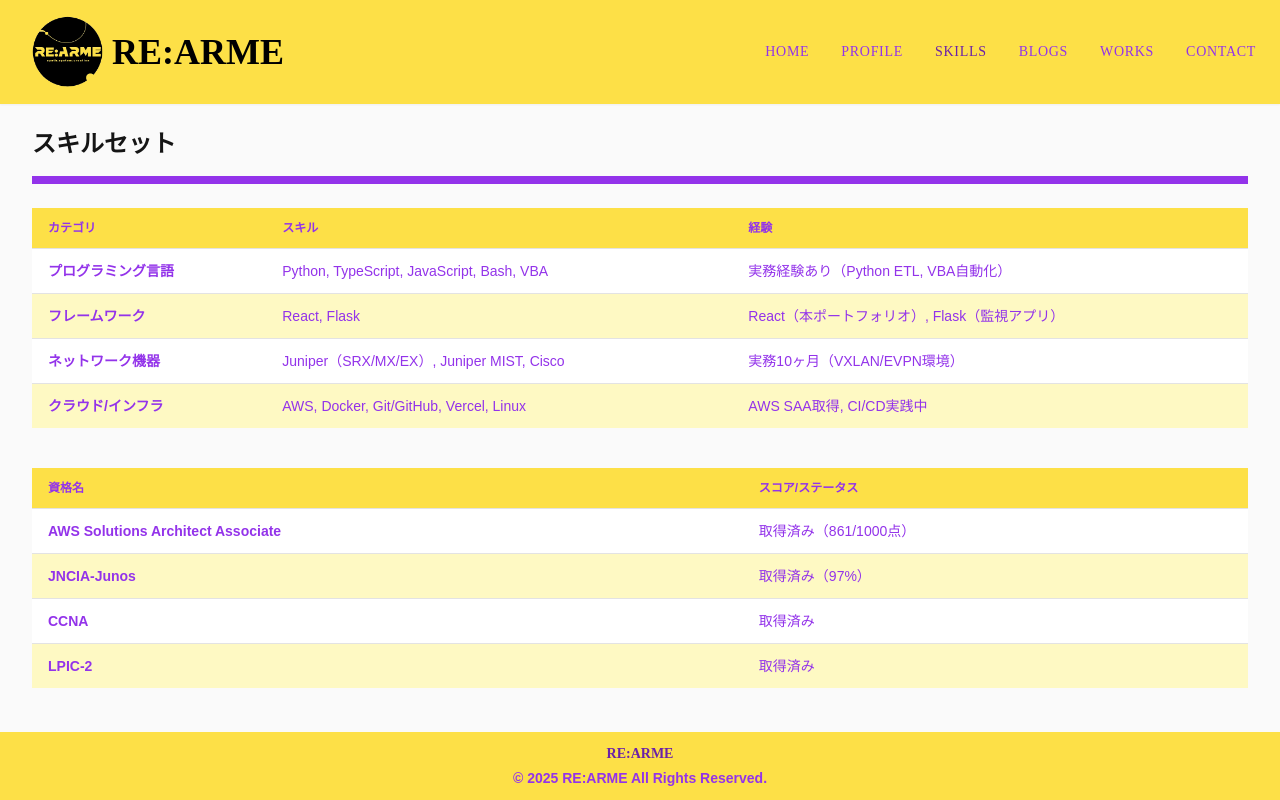
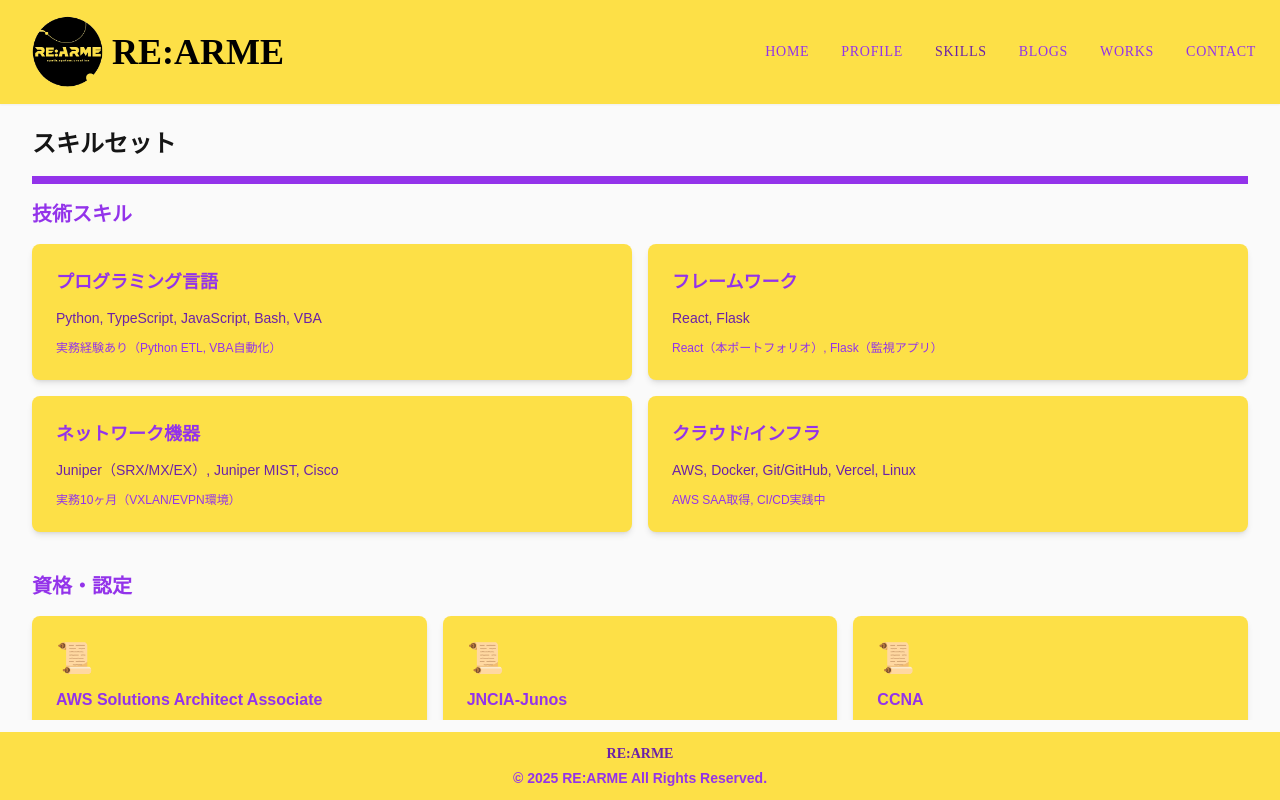
Before and after one commit to Sohey-k/TailwindPractice_react_app, a React (Vite) app: page /arsenal in a window 1280 px wide. Built offline with nearby package versions, Linux system fonts and the light colour scheme; a web font is replaced by a local one.

Commit message:
Arsenal.tsx Change Card

```diff
--- a/src/pages/Arsenal.tsx
+++ b/src/pages/Arsenal.tsx
@@ -1,6 +1,5 @@
 // src/pages/Arsenal.tsx
 
-import { ArsenalTable } from "../components/ArsenalTable";
 import { skillsData, certificationsData } from "../data/arsenalData";
 
 export const Arsenal = () => {
@@ -9,21 +8,47 @@ export const Arsenal = () => {
       <h1 className="font-bold text-2xl pt-8">スキルセット</h1>
       <hr className="border-t-8 border-purple-600 my-4" />
 
-      {/* スキルテーブル */}
-      <ArsenalTable
-        type="skills"
-        headers={["カテゴリ", "スキル", "経験"]}
-        data={skillsData}
-      />
+      {/* スキルカード */}
+      <section className="mb-10">
+        <h2 className="text-xl font-bold text-purple-600 mb-4">技術スキル</h2>
+        <div className="grid gap-4 md:grid-cols-2">
+          {skillsData.map((skill, index) => (
+            <div
+              key={index}
+              className="p-6 bg-yellow-300 rounded-lg shadow-md hover:bg-yellow-400 transition-all"
+            >
+              <h3 className="text-lg font-bold text-purple-600 mb-3">
+                {skill.category}
+              </h3>
+              <p className="text-sm text-purple-800 mb-2 font-medium">
+                {skill.skills}
+              </p>
+              <p className="text-xs text-purple-600 mt-3">
+                {skill.experience}
+              </p>
+            </div>
+          ))}
+        </div>
+      </section>
 
-      {/* 資格テーブル */}
-      <div className="mt-10">
-        <ArsenalTable
-          type="certifications"
-          headers={["資格名", "スコア/ステータス"]}
-          data={certificationsData}
-        />
-      </div>
+      {/* 資格カード */}
+      <section>
+        <h2 className="text-xl font-bold text-purple-600 mb-4">資格・認定</h2>
+        <div className="grid gap-4 md:grid-cols-2 lg:grid-cols-3">
+          {certificationsData.map((cert, index) => (
+            <div
+              key={index}
+              className="p-6 bg-yellow-300 rounded-lg shadow-md hover:bg-yellow-400 transition-all"
+            >
+              <div className="text-3xl mb-3">📜</div>
+              <h3 className="text-base font-bold text-purple-600 mb-2">
+                {cert.name}
+              </h3>
+              <p className="text-sm text-purple-800">{cert.score}</p>
+            </div>
+          ))}
+        </div>
+      </section>
     </div>
   );
 };
```
